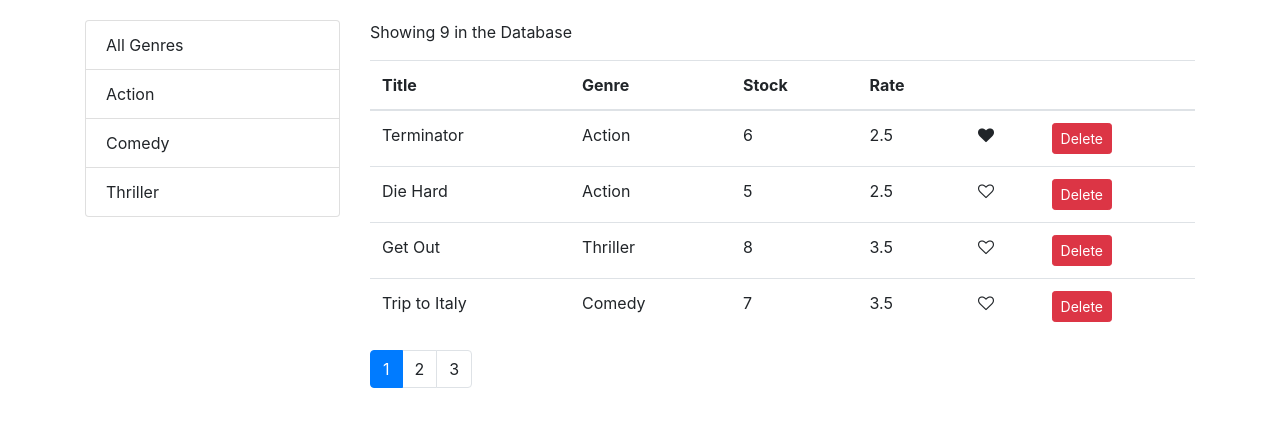
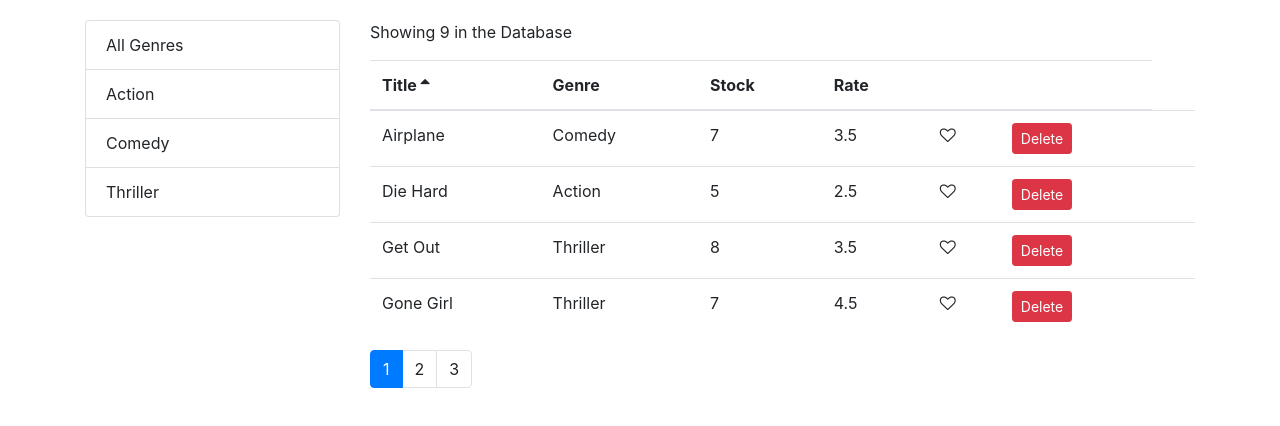
Before and after one commit to md-aqib/vidly, a React (Create React App) app: page / in a window 1280 px wide. Shown: the top 426 px of the page. Built offline with nearby package versions, Linux system fonts and the light colour scheme.

Commit message:
sorting done

```diff
--- a/src/componets/common/like.jsx
+++ b/src/componets/common/like.jsx
@@ -1,4 +1,4 @@
-import React, { Component } from "react";
+import React from "react";
 
 const Like = (props) => {
   let classes = "fa fa-heart";
--- a/src/componets/common/listGroup.jsx
+++ b/src/componets/common/listGroup.jsx
@@ -1,4 +1,4 @@
-import React, { Component } from "react";
+import React from "react";
 
 const ListGroup = (props) => {
   const {
--- /dev/null
+++ b/src/componets/common/table.jsx
@@ -0,0 +1,15 @@
+import React from "react";
+import TableHeader from "./tableHeader";
+import TableBody from "./tableBody";
+
+const Table = ({ columns, sortColumn, onSort, data }) => {
+  //   const { columns, sortColumn, onSort, data } = props;
+  return (
+    <table className="table">
+      <TableHeader columns={columns} sortColumn={sortColumn} onSort={onSort} />
+      <TableBody columns={columns} data={data} />
+    </table>
+  );
+};
+
+export default Table;
--- /dev/null
+++ b/src/componets/common/tableBody.jsx
@@ -0,0 +1,31 @@
+import React, { Component } from "react";
+import _ from "lodash";
+
+class TableBody extends Component {
+  renderCell = (item, column) => {
+    if (column.content) return column.content(item);
+    return _.get(item, column.path);
+  };
+  createKey = (item, column) => {
+    return item._id + (column.path || column.key);
+  };
+  render() {
+    const { data, columns } = this.props;
+    return (
+      <tbody>
+        {data.map((item) => (
+          <tr key={item._id}>
+            {columns.map((column) => (
+              <td key={this.createKey(item, column)}>
+                {this.renderCell(item, column)}
+              </td>
+            ))}
+            <td></td>
+          </tr>
+        ))}
+      </tbody>
+    );
+  }
+}
+
+export default TableBody;
--- /dev/null
+++ b/src/componets/common/tableHeader.jsx
@@ -0,0 +1,43 @@
+import React, { Component } from "react";
+
+// columns: array
+// sortColumn: object
+// onSort: function
+
+class TableHeader extends Component {
+  raiseSort = (path) => {
+    const sortColumn = { ...this.props.sortColumn };
+    if (sortColumn.path === path)
+      sortColumn.order = sortColumn.order === "asc" ? "desc" : "asc";
+    else {
+      sortColumn.path = path;
+      sortColumn.order = "asc";
+    }
+    this.props.onSort(sortColumn);
+  };
+  renderSortIcon = (column) => {
+    const { sortColumn } = this.props;
+    if (column.path !== sortColumn.path) return null;
+    if (sortColumn.order === "asc") return <i className="fa fa-sort-asc"></i>;
+    return <i className="fa fa-sort-desc"></i>;
+  };
+  render() {
+    return (
+      <thead>
+        <tr>
+          {this.props.columns.map((column) => (
+            <th
+              className="clickable"
+              key={column.path || column.key}
+              onClick={() => this.raiseSort(column.path)}
+            >
+              {column.lable} {this.renderSortIcon(column)}
+            </th>
+          ))}
+        </tr>
+      </thead>
+    );
+  }
+}
+
+export default TableHeader;
--- a/src/componets/movies.jsx
+++ b/src/componets/movies.jsx
@@ -3,8 +3,9 @@
 import { getGenres } from "../services/fakeGenreService";
 import Pagination from "./common/pagination";
 import ListGroup from "./common/listGroup";
-import Like from "./common/like";
 import { paginate } from "../utils/paginate";
+import MoviesTable from "./moviesTable";
+import _ from "lodash";
 
 class Movies extends Component {
   state = {
@@ -12,10 +13,11 @@
     genres: [],
     currentPage: 1,
     pageSize: 4,
+    sortColumn: { path: "title", order: "asc" },
   };
 
   componentDidMount() {
-    const genres = [{ name: "All Genres" }, ...getGenres()];
+    const genres = [{ _id: "", name: "All Genres" }, ...getGenres()];
     this.setState({ movies: getMovies(), genres });
   }
 
@@ -38,20 +40,31 @@
     movies[index].liked = !movies[index].liked;
     this.setState({ movies });
   };
-  render() {
-    let { length: count } = this.state.movies;
+  handleSort = (sortColumn) => {
+    this.setState({ sortColumn });
+  };
+  getPageData = () => {
     let {
       pageSize,
       currentPage,
       selectedGenre,
+      sortColumn,
       movies: allMovies,
     } = this.state;
-    if (count === 0) return <p>There are no movie in Database...</p>;
     const filtered =
       selectedGenre && selectedGenre._id
         ? allMovies.filter((m) => selectedGenre._id === m.genre._id)
         : allMovies;
-    const movies = paginate(filtered, currentPage, pageSize);
+
+    const sorted = _.orderBy(filtered, [sortColumn.path], [sortColumn.order]);
+    const movies = paginate(sorted, currentPage, pageSize);
+    return { totalCount: filtered.length, data: movies };
+  };
+  render() {
+    let { length: count } = this.state.movies;
+    let { pageSize, currentPage, sortColumn } = this.state;
+    if (count === 0) return <p>There are no movie in Database...</p>;
+    const { totalCount, data: movies } = this.getPageData();
     return (
       <div className="row">
         <div className="col-3">
@@ -62,45 +75,16 @@
           />
         </div>
         <div className="col">
-          <p>Showing {filtered.length} in the Database</p>
-          <table className="table">
-            <thead>
-              <tr>
-                <th>Title</th>
-                <th>Genre</th>
-                <th>Stock</th>
-                <th>Rate</th>
-                <th></th>
-                <th></th>
-              </tr>
-            </thead>
-            <tbody>
-              {movies.map((movie) => (
-                <tr key={movie._id}>
-                  <td>{movie.title}</td>
-                  <td>{movie.genre.name}</td>
-                  <td>{movie.numberInStock}</td>
-                  <td>{movie.dailyRentalRate}</td>
-                  <td>
-                    <Like
-                      liked={movie.liked}
-                      onClick={() => this.handleLike(movie)}
-                    />
-                  </td>
-                  <td>
-                    <button
-                      onClick={() => this.handleDelete(movie)}
-                      className="btn btn-danger btn-sm"
-                    >
-                      Delete
-                    </button>
-                  </td>
-                </tr>
-              ))}
-            </tbody>
-          </table>
+          <p>Showing {totalCount} in the Database</p>
+          <MoviesTable
+            movies={movies}
+            sortColumn={sortColumn}
+            onLike={this.handleLike}
+            onDelete={this.handleDelete}
+            onSort={this.handleSort}
+          />
           <Pagination
-            itemsCount={filtered.length}
+            itemsCount={totalCount}
             pageSize={pageSize}
             currentPage={currentPage}
             onPageChange={this.handlePagechange}
--- /dev/null
+++ b/src/componets/moviesTable.jsx
@@ -0,0 +1,42 @@
+import React, { Component } from "react";
+import Table from "./common/table";
+import Like from "./common/like";
+
+class MoviesTable extends Component {
+  columns = [
+    { path: "title", lable: "Title" },
+    { path: "genre.name", lable: "Genre" },
+    { path: "numberInStock", lable: "Stock" },
+    { path: "dailyRentalRate", lable: "Rate" },
+    {
+      key: "like",
+      content: (movie) => (
+        <Like liked={movie.liked} onClick={() => this.props.onLike(movie)} />
+      ),
+    },
+    {
+      key: "delete",
+      content: (movie) => (
+        <button
+          onClick={() => this.props.onDelete(movie)}
+          className="btn btn-danger btn-sm"
+        >
+          Delete
+        </button>
+      ),
+    },
+  ];
+  render() {
+    const { movies, onSort, sortColumn } = this.props;
+    return (
+      <Table
+        columns={this.columns}
+        data={movies}
+        sortColumn={sortColumn}
+        onSort={onSort}
+      />
+    );
+  }
+}
+
+export default MoviesTable;
--- a/src/index.css
+++ b/src/index.css
@@ -12,3 +12,7 @@
   font-family: source-code-pro, Menlo, Monaco, Consolas, "Courier New",
     monospace;
 }
+
+.clickable {
+  cursor: pointer;
+}
```
